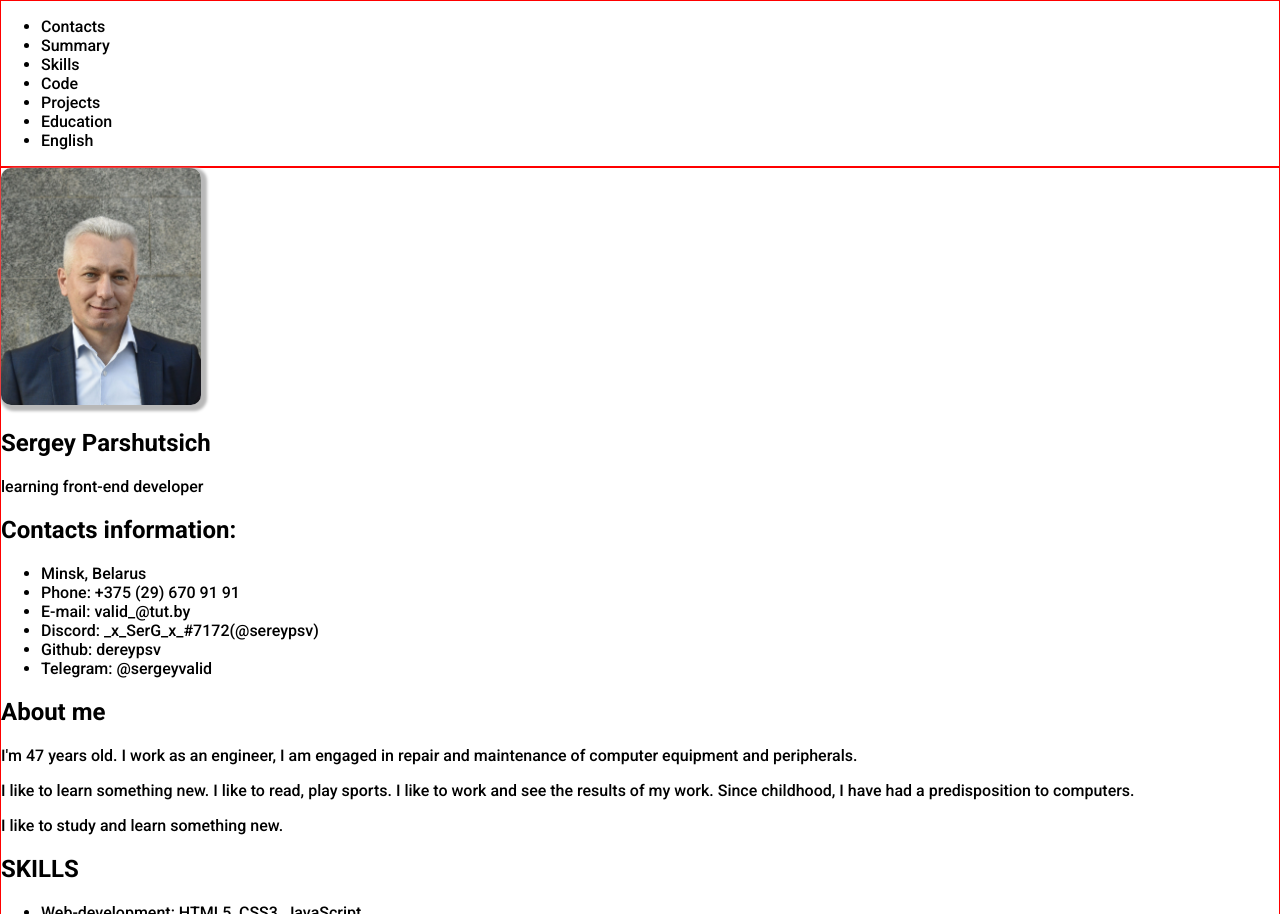
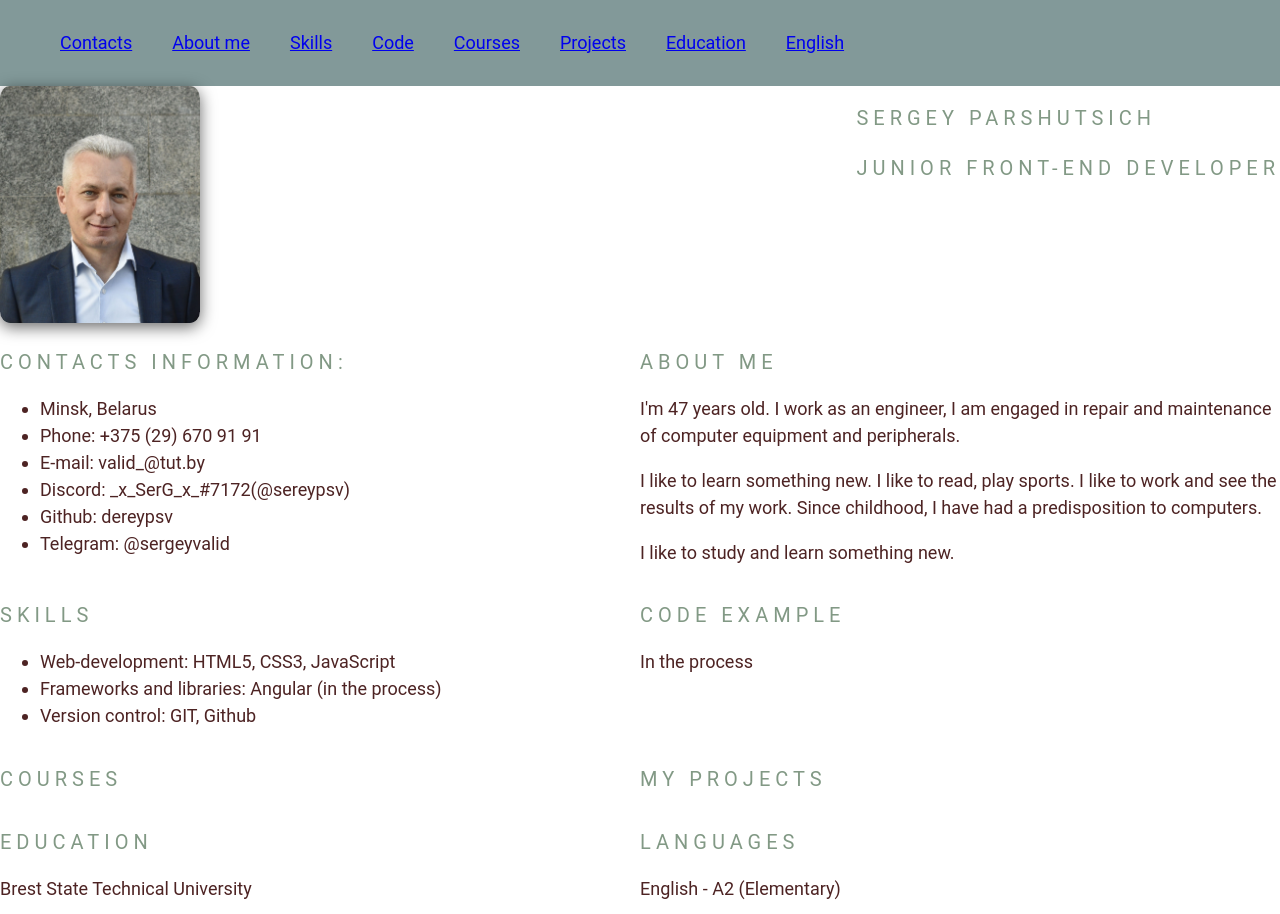
Before and after one commit to SereyPSV/rsschool-cv, a plain HTML site: page index.html in a window 1280 px wide. Shown: the top 914 px of the page. Drawn offline with Linux system fonts and the light colour scheme.

Commit message:
feat: added styles and links

```diff
--- a/css/style.css
+++ b/css/style.css
@@ -2,33 +2,14 @@
   box-sizing: border-box;
 }
 
-/* @font-face {
-  font-family: Roboto;
-   src: url("assets/fonts/Roboto.ttf");
- } */
-
- body {
-  font-family: Roboto;
-}
-
-.header {
-  border: 1px solid red;
-}
-
-.main {
-  border: 1px solid red;
-}
-
-.footer {
-  border: 1px solid red;
+html {
+  scroll-behavior: smooth;
 }
 
 body {
   min-height: 100vh;
-  margin: 0; padding: 0;
-}
-
-body {
+  margin: 0;
+  padding: 0;
   display: flex;
   flex-direction: column;
   justify-content: space-between;
@@ -38,13 +19,123 @@ body {
   max-width: 1440px;
   margin: 0 auto;
 }
-/* background-image: url('../assets/img/image.jpg'); */
-.image {
+
+.nav-list {
+  display: flex;
+  justify-content: flex-start;
+  align-items: center;
+}
+
+.nav-list {
+  list-style: none;
+}
+
+.nav-link {
+  padding: 5px 20px;
+  line-height: 50px;
+}
+
+.nav-link {
+  transition: .3s;
+}
+
+.section-item a {
+  color: #829985;
+  text-decoration: none;
+  transition: color 0.5s;
+}
+
+.section-item a:hover {
+  color: #4d2323;
+}
+
+.main-container {
+  display: flex;
+  flex-wrap: wrap;
+  justify-content: space-between;
+}
+
+.section {
+  width: 50%;
+}
+
+@media (max-width: 768px) {
+  .section {
+      width: 100%;
+  }
+}
+
+.img {
   width: 200px;
-  border-radius: 10px;
-  box-shadow: 3px 3px 3px 3px rgb(184, 184, 184)
-  }
+  object-fit: cover;
+  border-radius: 5%;
+  box-shadow: 0 4px 16px rgba(0, 0, 0, .6);
+}
+
+.header {
+  background-color: #829999;
+}
+/* .main {
+  background-color: #82998e;
+} */
+
+body {
+  font-family: 'Roboto', sans-serif;
+  font-size: 18px;
+  font-weight: 400;
+  line-height: 1.5;
+  color: #4d2323;
+}
+
+.section-title {
+  font-size: 20px;
+  font-weight: 400;
+  text-transform: uppercase;
+  letter-spacing: 5px;
+  color: #829985;
+}
+
+.link {
+  text-decoration: none;
+  color: #829985;
+  transition: color 0.5s;
+}
+
+.link:hover {
+  color: #5d7260;
+}
+
+.section-item {
+  position: relative;
+  padding-left: 30px;
+}
+
+.section-item::before {
+  content: "";
+  position: absolute;
+  top: 8px;
+  left: 0px;
+  width: 10px;
+  height: 10px;
+  border: 1px solid #829985;
+  border-radius: 50%;
+}
+
+.footer {
+  background-color: #829999;
+}
 
 .logo {
-  width: 100px;
+  width: 200px;
 }
+
+.footer {
+  max-width: 1440px;
+  margin: 0 auto;
+}
+
+.footer {
+  display: flex;
+  flex-wrap: wrap;
+  justify-content: space-between;
+}
--- a/index.html
+++ b/index.html
@@ -7,35 +7,38 @@
     <title>Sergey Parshutsich CV</title>
     <link rel="stylesheet" href="./css/style.css">
     <link rel="icon" href="./assets/img/pngegg.ico">
-    <link rel="preconnect" href="https://fonts.gstatic.com">
-    <link href="https://fonts.googleapis.com/css2?family=Roboto:wght@100;300;500;700&display=swap" rel="stylesheet">
+    <link rel="preconnect" href="https://fonts.googleapis.com">
+    <link rel="preconnect" href="https://fonts.gstatic.com" crossorigin=>
+    <link href="https://fonts.googleapis.com/css2?family=Poppins&display=swap" rel="stylesheet">
 </head>
 <body class="body">
     <header class="header">
-        <div class="header-container">
+        <div class="container">
             <nav class="nav">
               <ul class="nav-list">
-                <li>Contacts</li>
-                <li>Summary</li>
-                <li>Skills</li>
-                <li>Code</li>
-                <li>Projects</li>
-                <li>Education</li>
-                <li>English</li>
+                <li class="nav-item"><a href="#contacts" class="nav-link">Contacts</a></li>
+                <li class="nav-item"><a href="#summary" class="nav-link">About me</a></li>
+                <li class="nav-item"><a href="#skills" class="nav-link">Skills</a></li>
+                <li class="nav-item"><a href="#code" class="nav-link">Code</a></li>
+                <li class="nav-item"><a href="#courses" class="nav-link">Courses</a></li>
+                <li class="nav-item"><a href="#projects" class="nav-link">Projects</a></li>
+                <li class="nav-item"><a href="#education" class="nav-link">Education</a></li>
+                <li class="nav-item"><a href="#english" class="nav-link">English</a></li>
               </ul>
             </nav>
         </div>
     </header>
     <main class="main">
-        <div class="container">
-            <img src="./assets/img/Serg_JS.jpg" alt="my photo" class="image">
-            <h2>
-                Sergey Parshutsich
-            </h2>
-            <p>learning front-end developer</p>
-        </div>
-        <div class="container">
-            <h2>Contacts information:</h2>
+        <div class="container main-container">
+            <section class="section" id="profile">
+                <img class="img" src="./assets/img/Serg_JS.jpg" alt="my photo">
+            </section>
+            <section>
+                <h1 class="section-title">Sergey Parshutsich</h1>
+                <h3 class="section-title">Junior Front-End Developer</h3>
+            </section>
+            <section class="section" id="contacts">
+                <h2 class="section-title">Contacts information:</h2>
                 <ul>
                     <li>Minsk, Belarus</li>
                     <li>Phone: +375 (29) 670 91 91</li>
@@ -44,43 +47,49 @@
                     <li>Github: dereypsv</li>
                     <li>Telegram: @sergeyvalid</li>
               </ul>
-
-        </div>
-        <div class="container">
-            <h2>About me</h2>
+            </section>
+            <section class="section" id="summary">
+                <h2 class="section-title">About me</h2>
                 <p>I'm 47 years old. I work as an engineer, I am engaged in repair and maintenance of computer equipment and peripherals.</p>
                 <p>I like to learn something new. I like to read, play sports. I like to work and see the results of my work. Since childhood, I have had a predisposition to computers.</p>
                 <p>I like to study and learn something new.</p>
-        </div>
-        <div class="container">
-            <h2>SKILLS</h2>
+            </section>
+            <section class="section" id="skills">
+                <h2 class="section-title">Skills</h2>
                 <ul>
                     <li>Web-development: HTML5, CSS3, JavaScript</li>
                     <li>Frameworks and libraries: Angular (in the process)</li>
                     <li>Version control: GIT, Github</li>
-                <li>English - А2 (Elementary)</li>
                 </ul>
-        </div>
-        <div class="container">
-            <h2>Code example</h2>
-        </div>
-        <div class="container">
-            <h2>My projects</h2>
-        </div>
-        <div class="container">
-            <h2>Education</h2>
+            </section>
+            <section class="section" id="code">
+                <h2 class="section-title">Code example</h2>
+                <p>In the process</p>
+            </section>
+            <section class="section" id="courses">
+                <h2 class="section-title">Courses</h2>
+            </section>
+            <section class="section" id="projects">
+                <h2 class="section-title">My projects</h2>
+            </section>
+            <section class="section" id="education">
+                <h2 class="section-title">Education</h2>
                 <p>Brest State Technical University</p>
+            </section>
+            <section class="section" id="languages">
+                <h2 class="section-title">Languages</h2>
+                <p>English - А2 (Elementary)</p>
+            </section>
         </div>
     </main>
-    <footer class="footer">
+    <footer>
         <div class="footer">
-            <div>
-                © 2022
-                <a href="https://github.com/sereypsv" class="github_link">sereypsv</a>
-            </div>
-            <div>
+            <section class="section">
+                <h2>© 2022 <a href="https://github.com/sereypsv" class="github_link">sereypsv</a></h2>
+            </section>
+            <section>
             <a href="https://rs.school/js/" class="rss"><img src="./assets/img/logo-rsschool3.png" alt="Logo RSC" class="logo"></a>
-            </div>
+             </section>
         </div>
     </footer>
 </body>
```
Lines whose indentation alone changed are shown as unchanged.
